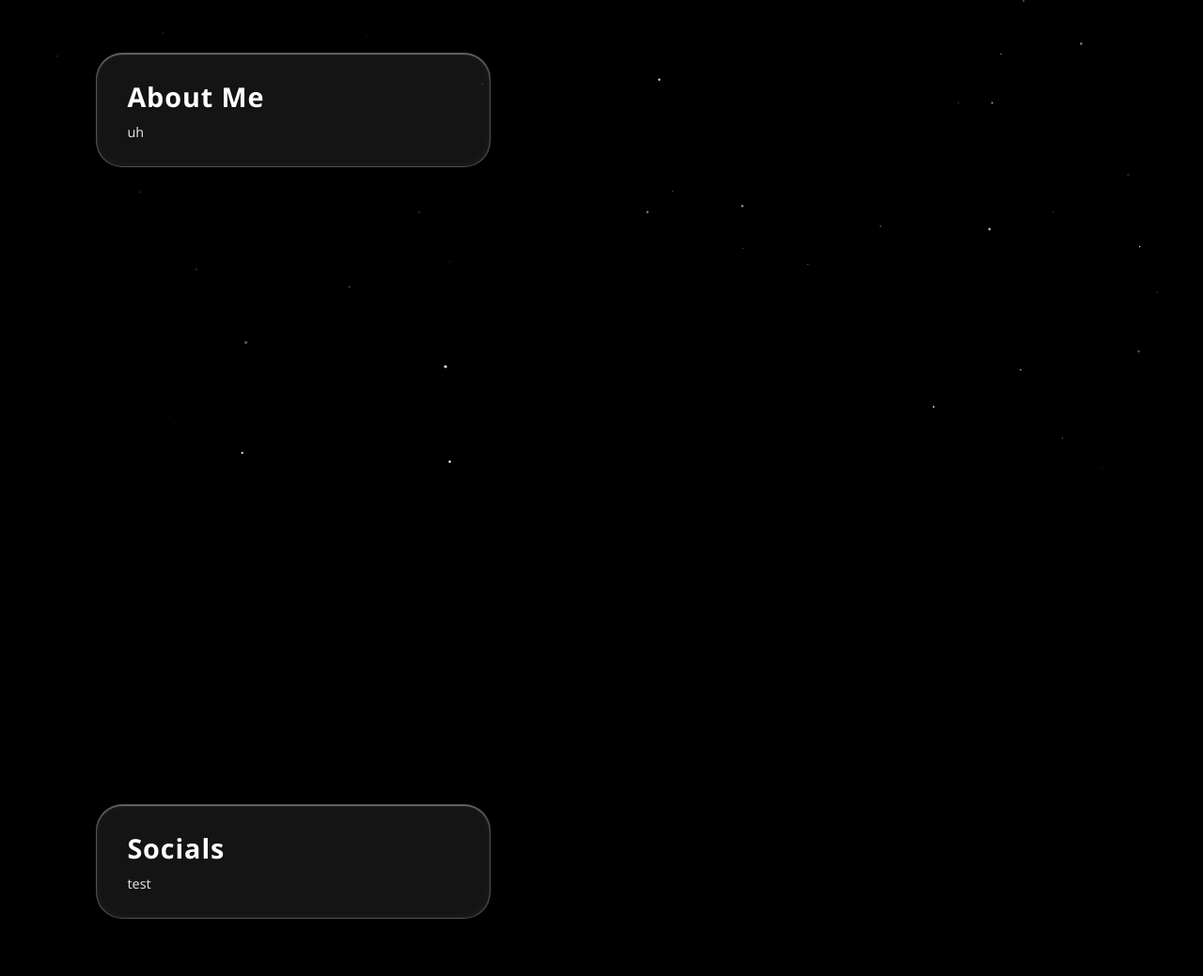
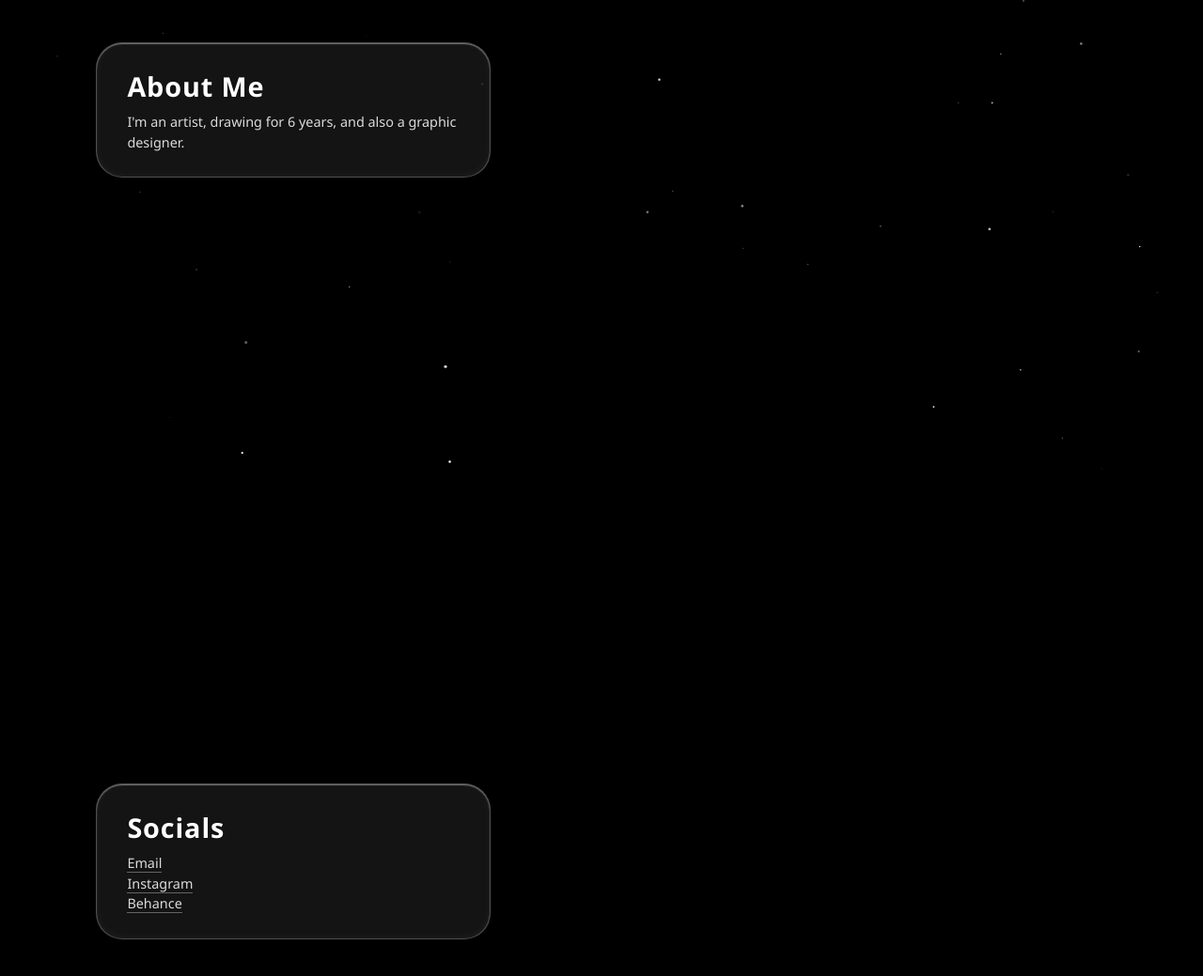
Before and after one commit to Whiteisbluu/Whiteisbluu.github.io, a plain HTML site: page index.html in a window 1280 px wide. Shown: the part 283-1322 px from the top of the page at 94% size. Drawn offline with Linux system fonts and the light colour scheme.

Commit message:
Update personal info and social links in index.html

```diff
--- a/index.html
+++ b/index.html
@@ -73,6 +73,15 @@
       text-shadow: 0 1px 2px rgba(0, 0, 0, 0.3);
       opacity: 0.85;
     }
+    p.info a {
+      color: #ffffff;
+      text-decoration: none;
+      border-bottom: 1px solid rgba(255, 255, 255, 0.4);
+    }
+
+    p.info a:hover {
+      border-color: #ffffff;
+    }
   </style>
 </head>
 <body>
@@ -82,14 +91,18 @@
   <div class="part" id="about-me">
     <div class="glass">
       <h1>About Me</h1>
-      <p class="info">uh</p>
+      <p class="info">I'm an artist, drawing for 6 years, and also a graphic designer.</p>
     </div>
   </div>
 
   <div class="part" id="socials">
     <div class="glass">
       <h1>Socials</h1>
-      <p class="info">test</p>
+      <p class="info">
+        <a href="mailto:you@example.com">Email</a><br>
+        <a href="#">Instagram</a><br>
+        <a href="#">Behance</a>
+      </p>
     </div>
   </div>
 
```
